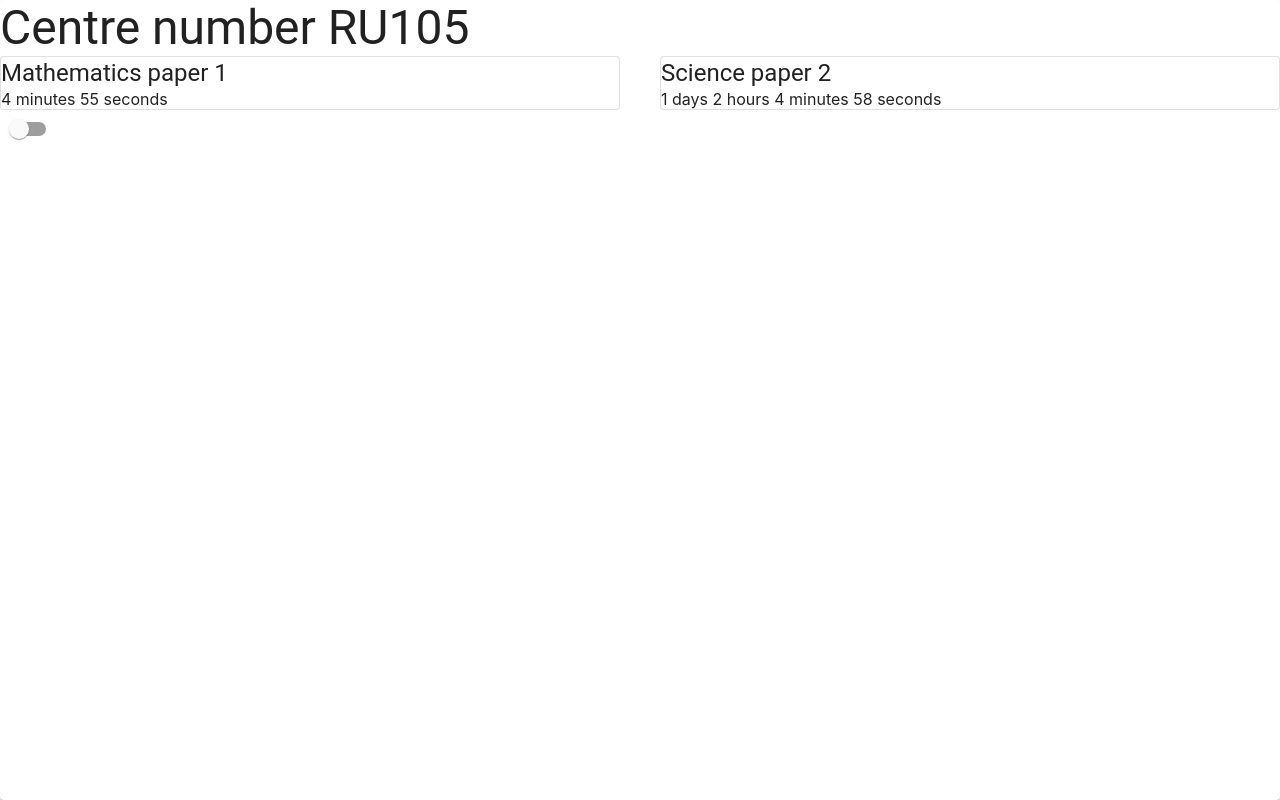
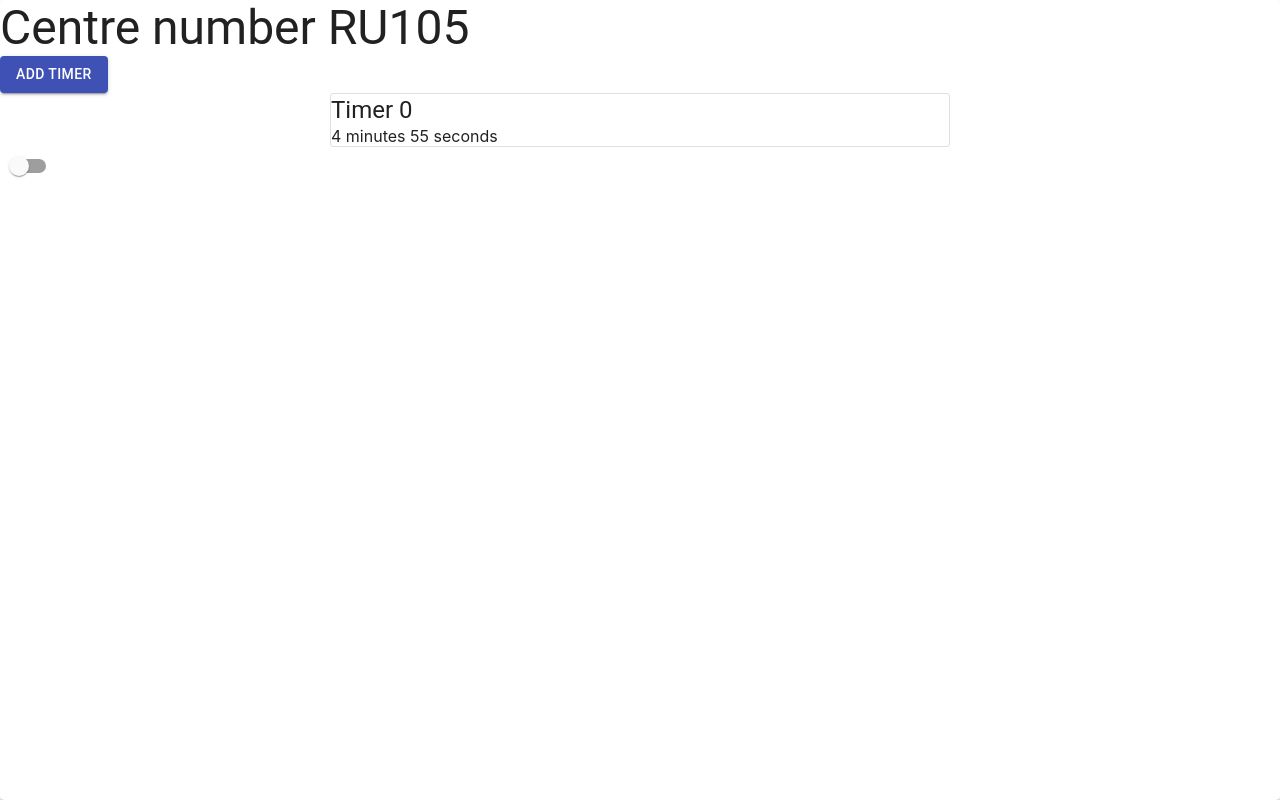
Before and after one commit to 5h3ms/examtimer, a React (Create React App) app: page / in a window 1280 px wide. Built offline with nearby package versions, Linux system fonts and the light colour scheme.

Commit message:
added "add timer" button

```diff
--- a/src/App.js
+++ b/src/App.js
@@ -1,33 +1,52 @@
 import './App.css';
 import Timer from './components/Timer.react';
-import React, {useState} from 'react';
-import { Switch, Grid, Paper, Typography, Card} from '@material-ui/core';
-import { ThemeProvider, createMuiTheme} from '@material-ui/core/styles';
+import React, { useState, useCallback } from 'react';
+import {
+  Switch,
+  Grid,
+  Paper,
+  Typography,
+  Card,
+  Button,
+} from '@material-ui/core';
+import { ThemeProvider, createMuiTheme } from '@material-ui/core/styles';
 
 function App() {
   const [darkMode, setDarkMode] = useState(false);
 
   const theme = createMuiTheme({
     palette: {
-      type: darkMode ? "dark" : "light",
-    }
-
+      type: darkMode ? 'dark' : 'light',
+    },
   });
 
+  const defaultTime = { minutes: 5 };
+  const [timers, setTimers] = useState([<Timer {...defaultTime} key={0} />]);
+
+  const addTimer = useCallback(() => {
+    const id = timers.length;
+    setTimers((timers) => [...timers, <Timer {...defaultTime} key={id} />]);
+  }, [timers.length]);
 
   return (
-    <ThemeProvider theme ={theme}>
-      <Paper style={{ height: "100vh" }}>
-      <Typography variant="h3" >Centre number RU105</Typography>
-
-      <Grid container spacing={5} justify="center">
-        <Grid item xs={6}><Card variant="outlined"><Typography variant="h5">Mathematics paper 1</Typography><Timer minutes={5} /></Card></Grid>
-        <Grid item xs={6}><Card variant="outlined"><Typography variant="h5">Science paper 2</Typography><Timer days={1} hours={2} minutes={5} seconds={3} /></Card></Grid>
-      </Grid>
+    <ThemeProvider theme={theme}>
+      <Paper style={{ height: '100vh' }}>
+        <Typography variant="h3">Centre number RU105</Typography>
+        <Button variant="contained" color="primary" onClick={addTimer}>
+          Add timer
+        </Button>
+        <Grid container spacing={5} justify="center">
+          {timers.map((timer, index) => (
+            <Grid item xs={6} key={index}>
+              <Card variant="outlined">
+                <Typography variant="h5">Timer {index}</Typography>
+                {timer}
+              </Card>
+            </Grid>
+          ))}
+        </Grid>
         <Switch checked={darkMode} onChange={() => setDarkMode(!darkMode)} />
       </Paper>
-
-
     </ThemeProvider>
   );
 }
```
